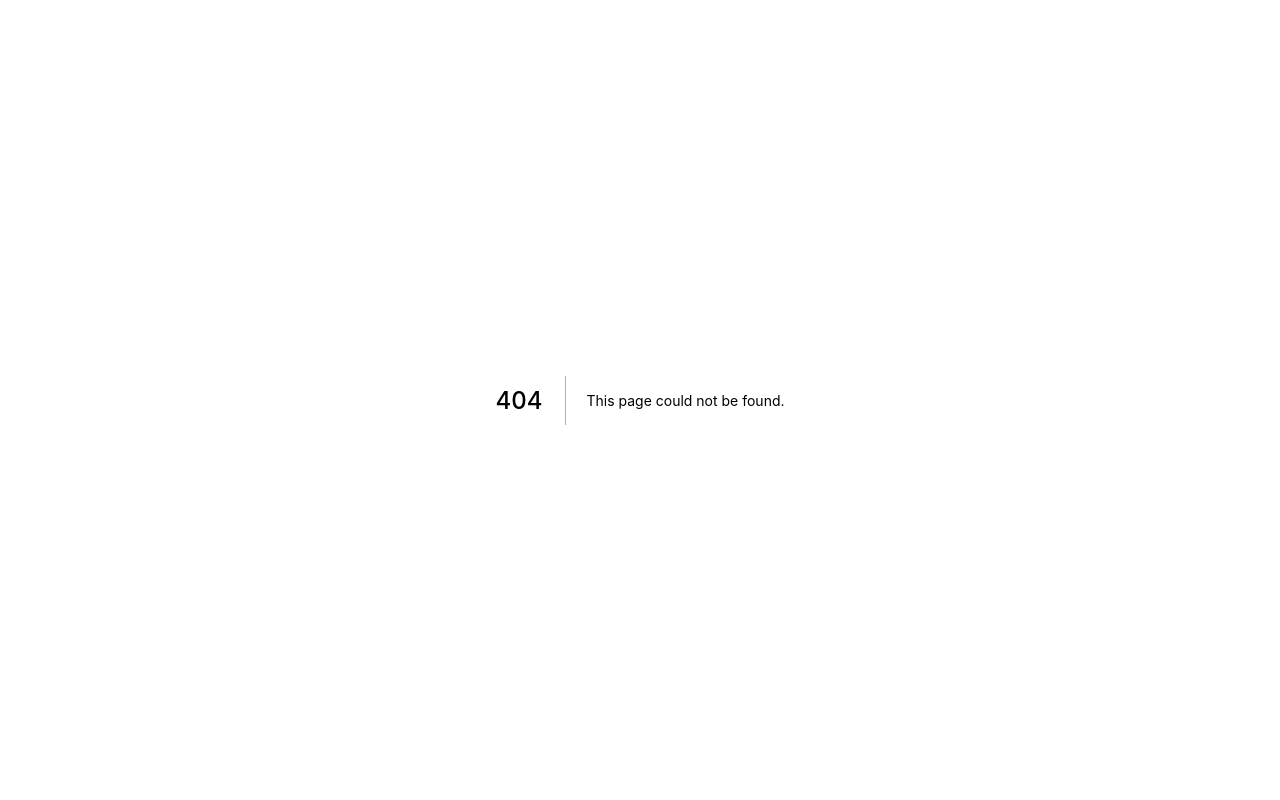
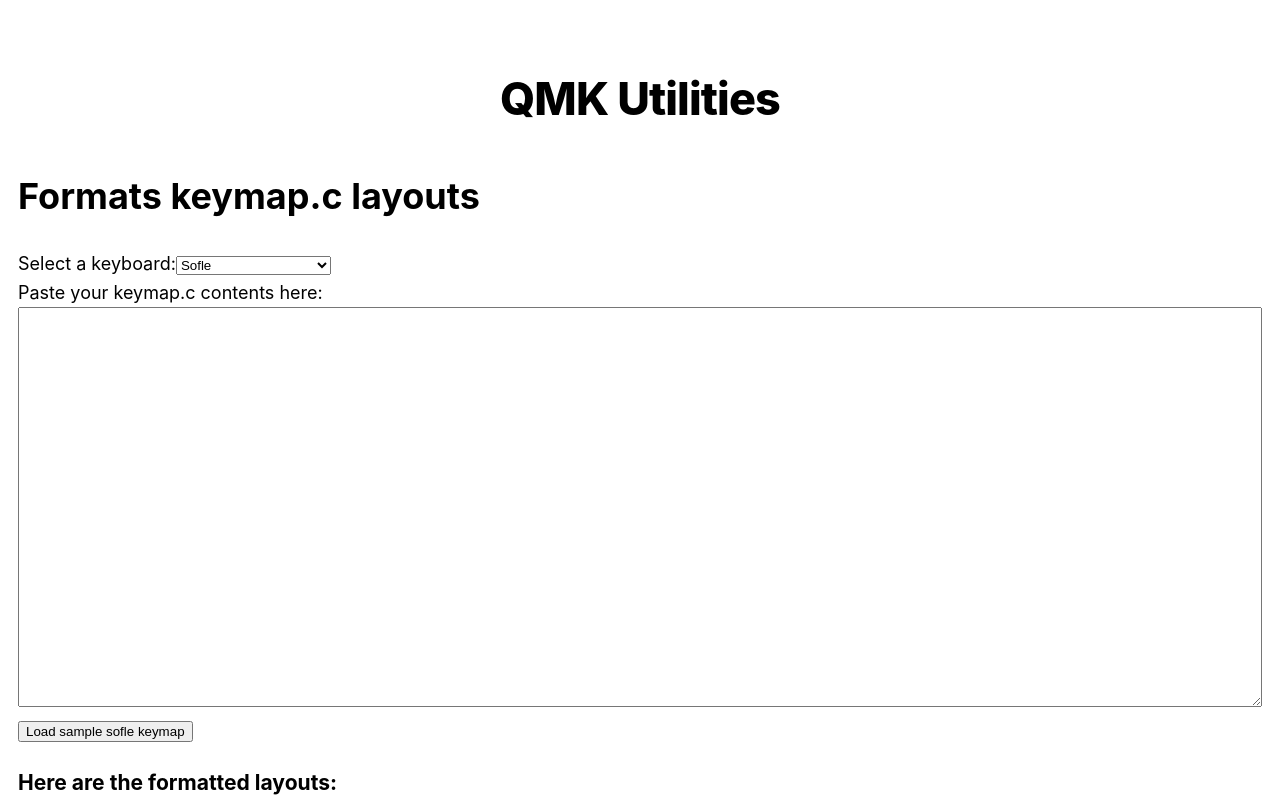
Before and after one commit to brunomlopes/qmk-utilities, a Next.js app in the folder src/: page /layout-format/Sofle in a window 1280 px wide. Before the commit this address had no page. Shown: the top 800 px of the page. Built offline with nearby package versions, Linux system fonts and the light colour scheme.

Commit message:
Picking a layout now remembers it in the url
Also, added a reviung41 layout.

```diff
--- a/src/pages/index.tsx
+++ b/src/pages/index.tsx
@@ -11,7 +11,7 @@
       </Head>
       <section className={utilStyles.headingMd}>
         <p>
-          <Link href="/layout-format">
+          <Link href="/layout-format/Sofle">
             <a>Layout format</a>
           </Link>
         </p>
--- a/src/pages/layout-format/index.tsx
+++ b/src/pages/layout-format/[keyboard].tsx
@@ -3,6 +3,9 @@
 import Layout from "components/layout";
 import styles from "./index.module.css";
 import React, { Component } from "react";
+
+import { useRouter } from "next/router";
+import { debug } from "console";
 
 function from_ix(ix: number) {
   return (layout: string[]) => layout[ix];
@@ -184,6 +187,17 @@
     keymap_layout_markers: ["LAYOUT(", "LAYOUT_wrapper("],
   },
   {
+    name: "Reviung41",
+    // prettier-ignore
+    keymap_layout:[
+      [from_ix(0)  , from_ix(1)  , from_ix(2)  , from_ix(3)  , from_ix(4)  , from_ix(5)  , split_spacer(2)         , from_ix(6)  , from_ix(7)  , from_ix(8)  , from_ix(9)  , from_ix(10) , from_ix(11)],
+      [from_ix(12) , from_ix(13) , from_ix(14) , from_ix(15) , from_ix(16) , from_ix(17) , split_spacer(2)         , from_ix(18) , from_ix(19) , from_ix(20) , from_ix(21) , from_ix(22) , from_ix(23)],
+      [from_ix(24) , from_ix(25) , from_ix(26) , from_ix(27) , from_ix(28) , from_ix(29) , split_spacer(2)         , from_ix(30) , from_ix(31) , from_ix(32) , from_ix(33) , from_ix(34) , from_ix(35)],
+      [e           , e           , e           , e           , from_ix(36) , from_ix(37) , from_ix(38) , from_ix(39) , from_ix(40) , e           , e            , e          , e]
+   ],
+    keymap_layout_markers: ["LAYOUT(", "LAYOUT_wrapper(", "LAYOUT_reviung41("],
+  },
+  {
     name: "Zodiark",
     keymap_layout: straight_keymap(14, 5),
     keymap_layout_markers: ["LAYOUT("],
@@ -288,7 +302,11 @@
 
 let base_indentation_level = 0;
 let indentation = "  ";
-function print_keymaps(layers: LayoutLayer[], board_layout: BoardLayout, render_header_and_footer: boolean) {
+function print_keymaps(
+  layers: LayoutLayer[],
+  board_layout: BoardLayout,
+  render_header_and_footer: boolean
+) {
   let strBuilder = "";
 
   function print(s: string, end = "\n") {
@@ -302,7 +320,7 @@
     Math.max(...board_layout.map((line) => line.length)),
   ];
 
-  if(render_header_and_footer)
+  if (render_header_and_footer)
     print("const uint16_t PROGMEM keymaps[][MATRIX_ROWS][MATRIX_COLS] = {");
   layers.forEach((layer, i) => {
     let matrix: string[][] = Array(matrix_shape[0])
@@ -353,8 +371,7 @@
     print(`${indentation}),\n`);
   });
 
-  if(render_header_and_footer)
-    print("};");
+  if (render_header_and_footer) print("};");
 
   return strBuilder;
 }
@@ -364,17 +381,29 @@
   formatted_keymap_content: string;
   selected_keyboard: KeyboardConfiguration;
 }
-interface LayoutFormatProps {}
+interface LayoutFormatProps {
+  keyboard?: string;
+  pushKeyboard: (keyboardName: string) => void;
+}
 class LayoutFormatComponent extends Component<
   LayoutFormatProps,
   LayoutFormatState
 > {
+  private _pushKeyboard: (keyboardName: string) => void;
   constructor(props: LayoutFormatProps) {
     super(props);
+    let selected_keyboard = existing_layouts[0];
+    if (props.keyboard)
+      selected_keyboard =
+        existing_layouts.find((k) => k.name == props.keyboard) ??
+        existing_layouts[0];
+
+    this._pushKeyboard = props.pushKeyboard;
+
     this.state = {
       input_keymap_content: "",
       formatted_keymap_content: "",
-      selected_keyboard: existing_layouts[0],
+      selected_keyboard: selected_keyboard,
     };
 
     this.onKeymapInputChange = this.onKeymapInputChange.bind(this);
@@ -394,6 +423,7 @@
     let selected_keyboard = existing_layouts.find(
       (l) => l.name == changeEvent.target.value
     );
+    this._pushKeyboard(selected_keyboard.name);
     this.setState({
       selected_keyboard: selected_keyboard,
     });
@@ -404,7 +434,7 @@
 
     let render_header_and_footer = false;
 
-    if (newValue.toLowerCase().indexOf("progmem")!= -1)
+    if (newValue.toLowerCase().indexOf("progmem") != -1)
       render_header_and_footer = true;
 
     for (let layout of parse_layouts_from_keymap_content(
@@ -414,7 +444,11 @@
       layouts.push(layout);
     }
 
-    let newLayouts = print_keymaps(layouts, selected_keyboard.keymap_layout, render_header_and_footer);
+    let newLayouts = print_keymaps(
+      layouts,
+      selected_keyboard.keymap_layout,
+      render_header_and_footer
+    );
     this.setState({
       formatted_keymap_content: newLayouts,
     });
@@ -440,6 +474,7 @@
           <select
             name="keyboard"
             id="keyboard"
+            defaultValue={this.state.selected_keyboard.name}
             onChange={this.onKeyboardSelection}
           >
             {existing_layouts.map((configuration) => (
@@ -489,4 +524,27 @@
   }
 }
 
-export default LayoutFormatComponent;
+const WrappedLayoutFormatComponent = (params) => {
+  const router = useRouter();
+  const { keyboard } = router.query;
+  let pushKeyboard = (name: string) => {
+    router.push(name, name, { scroll: false, shallow: true });
+  };
+  return (
+    <LayoutFormatComponent
+      keyboard={(keyboard ?? "").toString()}
+      pushKeyboard={pushKeyboard}
+    ></LayoutFormatComponent>
+  );
+};
+
+export default WrappedLayoutFormatComponent;
+
+export async function getServerSideProps(ctx) {
+  const { keyboard } = ctx.query;
+  return {
+    props: {
+      keyboard,
+    },
+  };
+}
```
